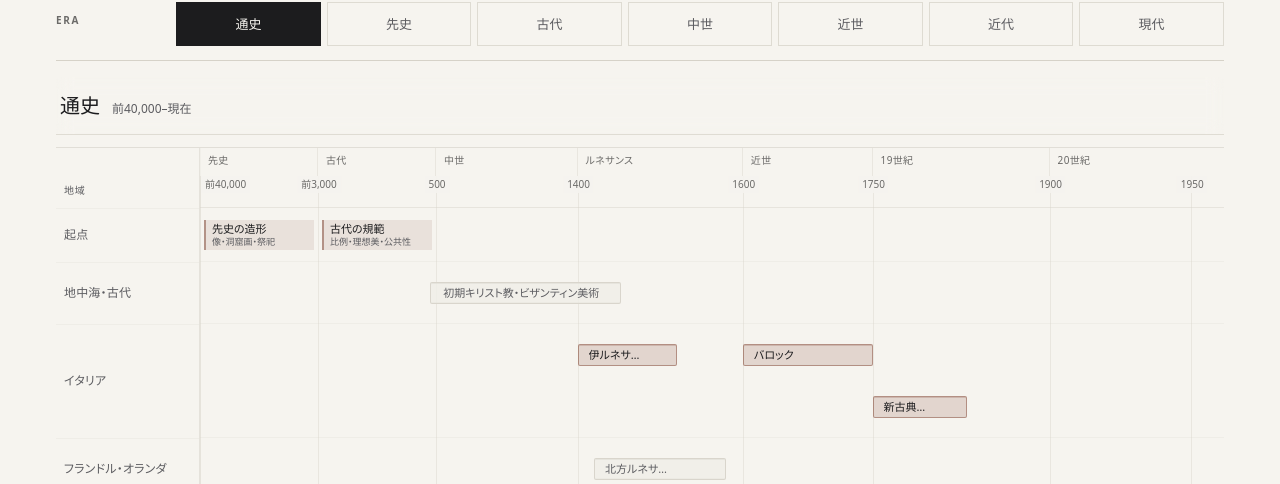
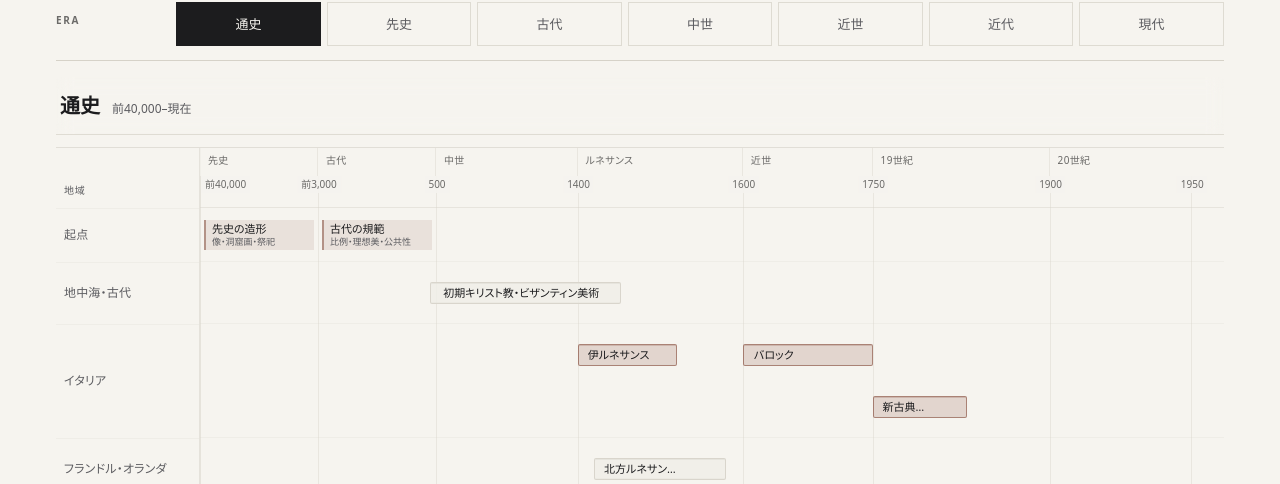
Before and after one commit to taktak2001/art-history-atlas, a Next.js app: page /timeline in a window 1280 px wide. Shown: the part 316-800 px from the top of the page. Built offline with nearby package versions, Linux system fonts and the light colour scheme.

Commit message:
Refine timeline caption contrast

```diff
--- a/src/app/globals.css
+++ b/src/app/globals.css
@@ -702,7 +702,7 @@ html.dark .relation-badge {
   background: rgb(var(--c-paper) / 0.92);
   color: rgb(var(--c-faint));
   font-size: 0.625rem;
-  font-weight: 500;
+  font-weight: 400;
 }
 
 .timeline-origin-lane,
@@ -958,6 +958,7 @@ html.dark .relation-badge {
   color: rgb(var(--c-ink));
   font-family: var(--font-serif);
   font-size: 1.25rem;
+  font-weight: 600;
 }
 
 .timeline-status__range {
@@ -1003,7 +1004,7 @@ html.dark .relation-badge {
 }
 
 .timeline-bar-visual--priority {
-  border-color: rgb(var(--c-accent) / 0.46);
+  border-color: rgb(var(--c-accent) / 0.54);
   background: rgb(var(--c-accent) / 0.16);
   color: rgb(var(--c-ink));
 }
@@ -1015,6 +1016,8 @@ html.dark .relation-badge {
 
 .timeline-follow-label {
   background: transparent;
+  color: rgb(var(--c-ink));
+  font-weight: 500;
 }
 
 [data-timeline-bar]:hover .timeline-bar-visual,
--- a/src/components/HorizontalTimeline.tsx
+++ b/src/components/HorizontalTimeline.tsx
@@ -787,7 +787,7 @@ export function HorizontalTimeline({ movements, activeRegions }: Props) {
                           data-follow-label
                           data-full-label={movement.nameJa}
                           data-short-label={movement.shortLabel}
-                          className="timeline-follow-label pointer-events-none absolute inset-y-0 left-0 flex items-center overflow-hidden px-0.5"
+                          className="timeline-follow-label pointer-events-none absolute inset-y-0 left-0 flex items-center overflow-hidden px-px"
                         >
                           <span
                             data-label-text
```
Also changed, not shown: 1 other file (tests, documents, lock files or other folders).
